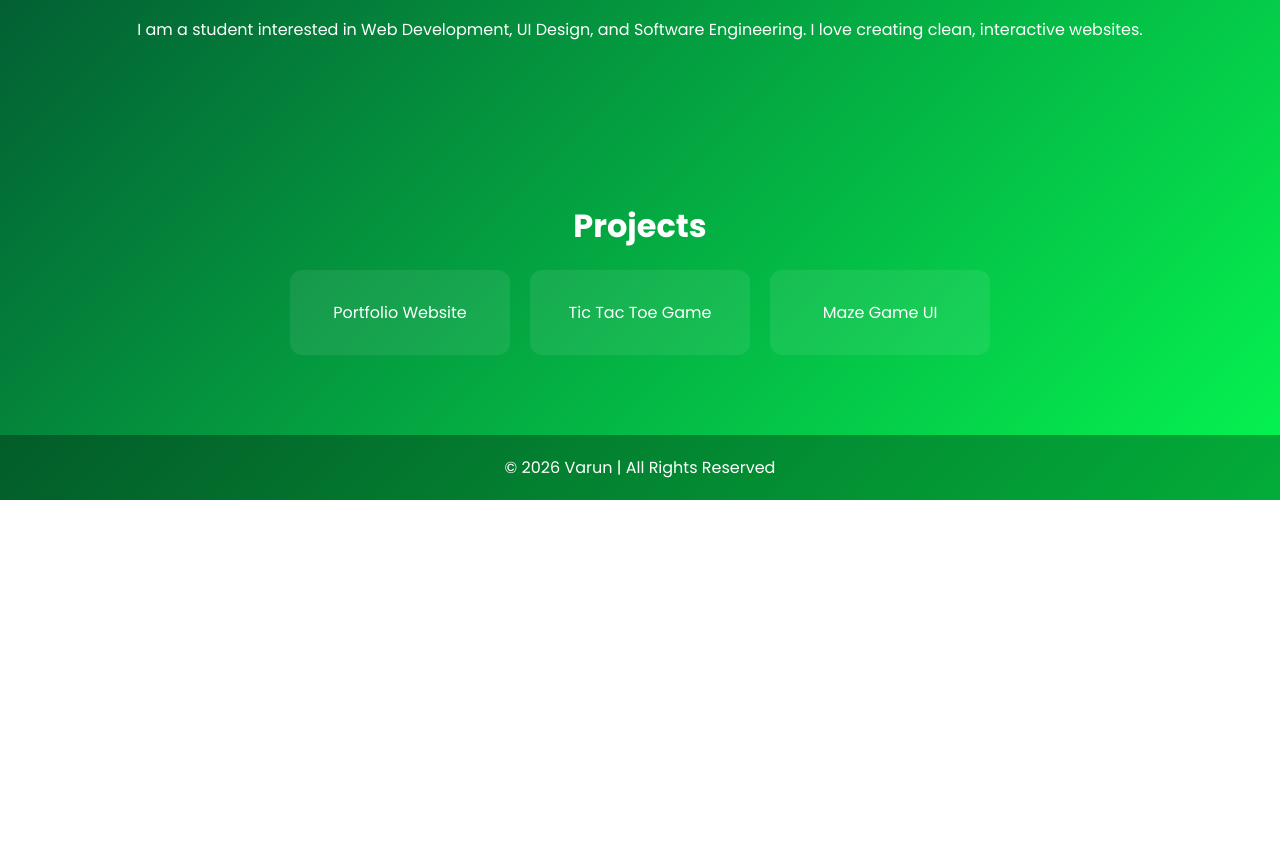
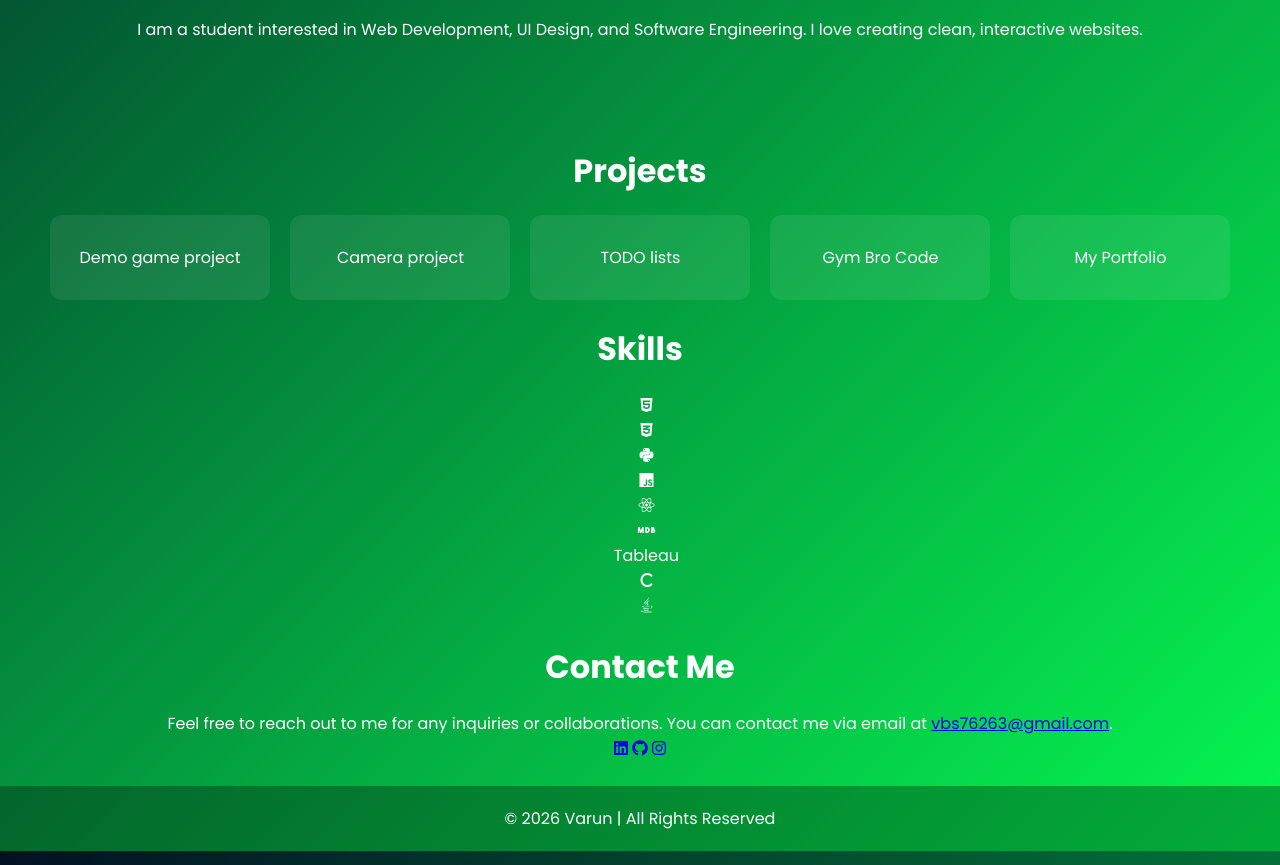
Before and after one commit to varun29s/Varun-s-Portfolio, a plain HTML site: page index.html in a window 1280 px wide. Shown: the part 931-1796 px from the top of the page. Before the commit the page ends 1431 px from the top, so only its background shows below. Drawn offline with nearby package versions, Linux system fonts and the light colour scheme.

Commit message:
Enhance index.html with Font Awesome and new projects
Added Font Awesome for icons and updated project section with new projects.

```diff
--- a/index.html
+++ b/index.html
@@ -8,6 +8,7 @@
     <link rel="stylesheet" href="style.css">
 
     <link href="https://fonts.googleapis.com/css2?family=Poppins:wght@300;400;600;700&display=swap" rel="stylesheet">
+        <link rel="stylesheet" href="https://cdnjs.cloudflare.com/ajax/libs/font-awesome/6.0.0-beta3/css/all.min.css">
 </head>
 
 <body>
@@ -56,14 +57,42 @@
     </section>
 
     <!-- PROJECT SECTION -->
-    <section class="section reveal" id="projects">
+    <section1 class="section reveal" id="projects">
         <h2>Projects</h2>
         <div class="cards">
-            <div class="card">Portfolio Website</div>
-            <div class="card">Tic Tac Toe Game</div>
-            <div class="card">Maze Game UI</div>
+            <div class="card">Demo game project</div>
+            <div class="card">Camera project</div>
+            <div class="card">TODO lists</div>
+            <div class="card">Gym Bro Code</div>
+            <div class="card">My Portfolio</div>
         </div>
-    </section>
+    </section1>
+
+
+<section2 class="section reveal" id="Skills">
+        <h2>Skills</h2>
+        <div class="button"><i class="fa-brands fa-html5"></i></div>
+        <div class="button"><i class="fa-brands fa-css3-alt"></i></div>
+        <div class="button"><i class="fa-brands fa-python"></i></div>
+        <div class="button"><i class="fa-brands fa-js"></i></div>
+        <div class="button"><i class="fa-brands fa-react"></i></div>
+        <div class="button"><i class="fa-brands fa-mdb"></i></div>
+        <div class="button">Tableau</div>
+        <div class="button"><i class="fa-brands fa-c"></i></div>
+        <div class="button"><i class="fa-brands fa-java"></i></div>
+
+    </section2>
+
+<section3 class="section reveal" id="Contact">
+        <h2>Contact Me</h2>
+        <p>Feel free to reach out to me for any inquiries or collaborations. You can contact me via email at <a href="mailto:vbs76263@gmail.com">vbs76263@gmail.com</a>.</p>
+        <div class="social-icons">
+            <a href="https://www.linkedin.com/in/varun-bs-044205311/" target="_blank"><i class="fab fa-linkedin"></i></a>
+            <a href="https://github.com/varun29s" target="_blank"><i class="fab fa-github"></i></a>
+            <a href="https://www.instagram.com/varun.belagal/" target="_blank"><i class="fab fa-instagram"></i></a>
+
+        </div>
+    </section3>
 
     <!-- FOOTER -->
     <footer>
```
